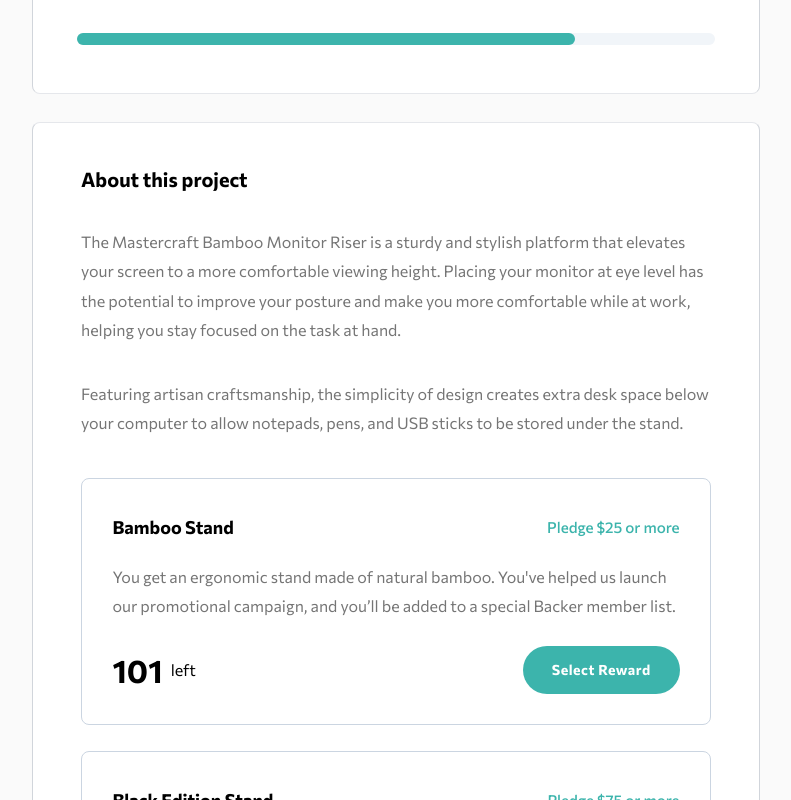
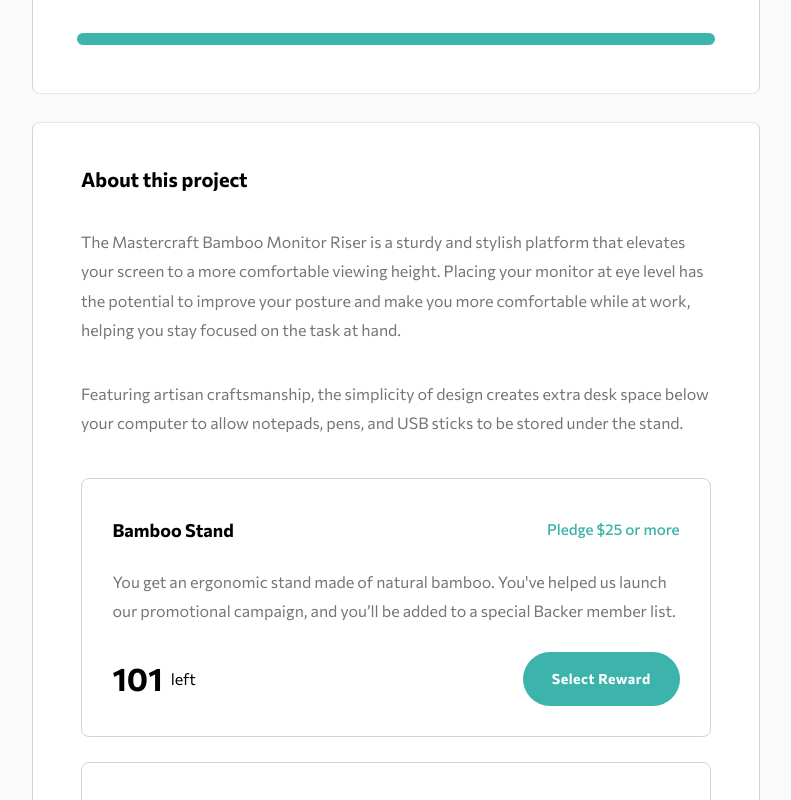
Before and after one commit to adityaphasu/crowdfunding-product-page, a React (Vite) app: page / in a window 1280 px wide. Shown: the part 720-1520 px from the top of the page, without its empty margins (244-1035 px from the left). Built offline with nearby package versions, Linux system fonts and the light colour scheme.

Commit message:
add animated components and implement them

```diff
--- a/src/components/About.jsx
+++ b/src/components/About.jsx
@@ -1,9 +1,13 @@
 import pledges from "../data/pledges.json";
 import TriggerModalButton from "../components/Buttons/TriggerModalButton";
+import AnimatedComponent from "./AnimatedComponents/AnimatedComponent";
+import { fadeIn, fadeinY } from "../utils/animatedVariants";
 export default function About({ toggleModal }) {
   return (
-    <section className="section my-7 px-6 pb-4 pt-[2.1rem] text-left lg:px-12 lg:pb-6 lg:pt-[2.6rem]">
-      <div className="leading-6 lg:leading-[1.85rem]">
+    <AnimatedComponent
+      animateInView={true}
+      variants={fadeIn}
+      className="section my-7 px-6 pb-4 pt-[2.1rem] text-left leading-6 lg:px-12 lg:pb-6 lg:pt-[2.6rem] lg:leading-[1.85rem]">
       <h2 className="text-[1.15rem] lg:text-xl">About this project</h2>
       <p className="py-6 lg:py-[2.1rem]">
         The Mastercraft Bamboo Monitor Riser is a sturdy and stylish platform that elevates your screen to a
@@ -11,14 +15,14 @@
         posture and make you more comfortable while at work, helping you stay focused on the task at hand.
       </p>
       <p>
-          Featuring artisan craftsmanship, the simplicity of design creates extra desk space below your
-          computer to allow notepads, pens, and USB sticks to be stored under the stand.
+        Featuring artisan craftsmanship, the simplicity of design creates extra desk space below your computer
+        to allow notepads, pens, and USB sticks to be stored under the stand.
       </p>
-      </div>
+
       <div className="pt-9 lg:pt-10">
         {pledges.map((pledge, index) => (
+          <AnimatedComponent tag="div" key={pledge.id} animateInView={true} variants={fadeinY(0.8)}>
             <div
-            key={pledge.id}
               className={`mb-[1.6rem] rounded-lg border border-slate-300 px-[1.4rem] pb-1 pt-5 lg:px-[1.9rem] lg:pb-6 lg:pt-8
               ${index === 2 ? "opacity-50" : ""}`}>
               <div className="md:flex md:items-center md:justify-between">
@@ -38,7 +42,7 @@
                     <TriggerModalButton
                       text="Select Reward"
                       toggleModal={toggleModal}
-                    className="bg-moderate-cyan px-[1.8rem] py-3.5 transition hover:bg-dark-cyan lg:py-3"
+                      className="bg-moderate-cyan px-[1.8rem] py-3.5 hover:bg-dark-cyan lg:py-3"
                     />
                   ) : (
                     <TriggerModalButton
@@ -51,8 +55,9 @@
                 </div>
               </div>
             </div>
+          </AnimatedComponent>
         ))}
       </div>
-    </section>
+    </AnimatedComponent>
   );
 }
--- /dev/null
+++ b/src/components/AnimatedComponents/AnimatedComponent.jsx
@@ -0,0 +1,19 @@
+import { motion, useReducedMotion } from "framer-motion";
+
+export default function AnimatedComponent({ tag = "section", variants, animateInView, ...props }) {
+  const MotionTag = motion[tag];
+  const prefersReducedMotion = useReducedMotion();
+
+  const shouldAnimate = true ? "" : variants;
+  const inView = animateInView ? "whileInView" : "animate";
+
+  return (
+    <MotionTag
+      initial="initial"
+      {...{ [inView]: "animate" }}
+      exit="exit"
+      variants={shouldAnimate}
+      viewport={{ once: true, threshold: 0.8 }}
+      {...props}></MotionTag>
+  );
+}
--- /dev/null
+++ b/src/components/AnimatedComponents/AnimatedLayout.jsx
@@ -0,0 +1,8 @@
+import { motion, useReducedMotion } from "framer-motion";
+
+export default function AnimatedLayout({ tag = "div", ...props }) {
+  const MotionTag = motion[tag];
+  const prefersReducedMotion = useReducedMotion();
+
+  return <MotionTag layout={prefersReducedMotion ? false : true} {...props}></MotionTag>;
+}
--- a/src/components/Buttons/TriggerModalButton.jsx
+++ b/src/components/Buttons/TriggerModalButton.jsx
@@ -1,12 +1,16 @@
+import { motion } from "framer-motion";
+import { buttonVariants } from "../../utils/animatedVariants";
+
 export default function TriggerModalButton({ text, className, disabled, toggleModal }) {
   return (
-    <>
-      <button
-        onClick={toggleModal}
-        disabled={disabled}
-        className={`${className} rounded-full text-[0.88rem] font-bold tracking-[0.04em] text-white`}>
-        {text}
-      </button>
-    </>
+    <motion.button
+      whileTap="tap"
+      whileHover="hover"
+      variants={buttonVariants}
+      onClick={toggleModal}
+      disabled={disabled}
+      className={`${className} rounded-full text-[0.88rem] font-bold tracking-[0.04em] text-white`}>
+      {text}
+    </motion.button>
   );
 }
--- a/src/components/Header.jsx
+++ b/src/components/Header.jsx
@@ -2,6 +2,8 @@
 import Logo from "../assets/logo.svg";
 import Ham from "../assets/icons/icon-hamburger.svg";
 import Close from "../assets/icons/icon-close-menu.svg";
+import AnimatedComponent from "./AnimatedComponents/AnimatedComponent";
+import { fadeinY } from "../utils/animatedVariants";
 
 export default function Header() {
   const [isMenuOpen, setIsMenuOpen] = useState(false);
@@ -14,7 +16,11 @@
 
   return (
     <header className="h-[19rem] bg-hero-mobile bg-cover bg-no-repeat lg:h-[25rem] lg:bg-hero-desktop lg:bg-contain">
-      <nav className="relative flex justify-between bg-gradient-to-b from-blackish-0 to-transparent px-6 py-8 md:px-20 lg:items-center lg:py-11 lg:pl-[10.3rem] lg:pr-[9.5rem]">
+      <AnimatedComponent
+        tag="nav"
+        animateInView={true}
+        variants={fadeinY(0)}
+        className="relative flex justify-between bg-gradient-to-b from-blackish-0 to-transparent px-6 py-8 md:px-20 lg:items-center lg:py-11 lg:pl-[10.3rem] lg:pr-[9.5rem]">
         <a href="#" aria-label="crowdfund" className="z-10">
           <img src={Logo} alt="crowdfund" width="128" height="20" />
         </a>
@@ -41,7 +47,7 @@
             </li>
           ))}
         </ul>
-      </nav>
+      </AnimatedComponent>
     </header>
   );
 }
--- a/src/components/Inputs/PledgeInput.jsx
+++ b/src/components/Inputs/PledgeInput.jsx
@@ -1,8 +1,14 @@
+import { inputVariants } from "../../utils/animatedVariants";
+import AnimatedComponent from "../AnimatedComponents/AnimatedComponent";
 import ContinueButton from "../Buttons/ContinueButton";
 
 export default function PledgeInput({ amount, setPledgeAmount, errorText, setErrorText, handleContinue }) {
   return (
-    <div className="flex flex-col justify-center border-t-2 border-gray-300 pb-2 pt-5 text-center md:flex-row md:items-center md:justify-between md:px-5 md:pb-1 md:pt-2">
+    <AnimatedComponent
+      tag="div"
+      variants={inputVariants}
+      layoutId="input"
+      className="flex flex-col justify-center border-t-2 border-gray-300 pb-2 pt-5 text-center md:flex-row md:items-center md:justify-between md:px-5 md:pb-1 md:pt-2">
       <p>Enter your pledge</p>
       <div className="relative">
         <div className="relative flex items-center justify-center gap-5 py-4">
@@ -27,6 +33,6 @@
         </div>
         {errorText && <p className="absolute bottom-0 left-2 text-xs text-red-600 md:left-2">{errorText}</p>}
       </div>
-    </div>
+    </AnimatedComponent>
   );
 }
--- a/src/components/Modals/ThankYouModal.jsx
+++ b/src/components/Modals/ThankYouModal.jsx
@@ -1,9 +1,14 @@
 import Check from "../../assets/icons/icon-check.svg";
+import { checkVariants, fadeinY, modalVariants2 } from "../../utils/animatedVariants";
+import AnimatedComponent from "../AnimatedComponents/AnimatedComponent";
 
 export default function ThankYouModal({ closeModal }) {
   return (
-    <section className="modal left-0 right-0 top-[9.5rem] pb-5 pt-[1.92rem] text-center md:max-w-[33.5rem] md:pb-10 md:pt-11">
-      <img src={Check} alt="" className="mx-auto w-24" />
+    <AnimatedComponent
+      variants={modalVariants2}
+      className="modal left-0 right-0 top-[9.5rem] pb-5 pt-[1.92rem] text-center md:max-w-[33.5rem] md:pb-10 md:pt-11">
+      <AnimatedComponent tag="img" variants={checkVariants} src={Check} alt="" className="mx-auto w-24" />
+      <AnimatedComponent variants={fadeinY(1.8)} initial="initial" animate="animate">
         <div>
           <h2 className="py-5 text-lg md:pt-10 md:text-2xl">Thanks for your support!</h2>
           <p className="pb-5 pt-0.5 md:pt-0 md:leading-7">
@@ -11,9 +16,10 @@
             will get an email once our campaign is completed.
           </p>
         </div>
-      <button className="btn my-3 px-9 py-3" onClick={closeModal}>
+        <button className="btn my-3 px-9 py-3 font-medium" onClick={closeModal}>
           Got it!
         </button>
-    </section>
+      </AnimatedComponent>
+    </AnimatedComponent>
   );
 }
--- a/src/components/Progress.jsx
+++ b/src/components/Progress.jsx
@@ -1,6 +1,12 @@
+import AnimatedComponent from "./AnimatedComponents/AnimatedComponent";
+import { fadeIn, progressBarVariants } from "../utils/animatedVariants";
+
 export default function Progress({ backers, money }) {
   return (
-    <section className="section my-7 px-6 pb-9 md:px-11 md:pb-11 md:pt-6">
+    <AnimatedComponent
+      variants={fadeIn}
+      animateInView={true}
+      className="section my-7 px-6 pb-9 md:px-11 md:pb-11 md:pt-6">
       <h2 className="sr-only">Progress</h2>
       <div className=" flex flex-col  pb-[1.6rem] pt-7 md:flex-row md:gap-11">
         <div className="wrapper">
@@ -27,8 +33,12 @@
         </p>
       </div>
       <div className="my-1 h-3 rounded-full bg-slate-100 lg:mt-2">
-        <div className="h-3 w-[78%] rounded-full bg-moderate-cyan"></div>
+        <AnimatedComponent
+          tag="div"
+          animateInView={true}
+          variants={progressBarVariants}
+          className="h-3 rounded-full bg-moderate-cyan"></AnimatedComponent>
       </div>
-    </section>
+    </AnimatedComponent>
   );
 }
--- a/src/pages/Home.jsx
+++ b/src/pages/Home.jsx
@@ -1,4 +1,5 @@
 import { useState } from "react";
+import { AnimatePresence } from "framer-motion";
 import About from "../components/About";
 import Header from "../components/Header";
 import Hero from "../components/Hero";
@@ -13,7 +14,7 @@
 
   // Modal States
   const [pledgeModal, setPledgeModal] = useState(false);
-  const [successModal, setSuccessModal] = useState(false);
+  const [thankYouModal, setThankYouModal] = useState(false);
 
   // Function for toggling the modals
   const toggleModal = (modal) => {
@@ -21,29 +22,36 @@
       setPledgeModal(!pledgeModal);
       window.scrollTo({ top: 75, behavior: "smooth" });
     } else if (modal === "success") {
-      setSuccessModal(!successModal);
-      window.scrollTo({ top: 350, behavior: "smooth" });
+      setThankYouModal(!thankYouModal);
+      window.scrollTo({ top: 300, behavior: "smooth" });
     }
   };
 
   return (
     <>
-      {(pledgeModal || successModal) && (
+      {/* Overlay when modal opens*/}
+      {(pledgeModal || thankYouModal) && (
         <div className="fixed left-0 top-0 z-20 h-full w-full bg-black opacity-50"></div>
       )}
       <Header />
       <main className="relative m-auto -my-[3.75rem] px-6 pb-9 text-center md:max-w-2xl lg:-my-44 lg:max-w-[48.5rem] lg:pb-24 xl:-my-[5.65rem]">
         <Hero toggleModal={() => toggleModal("pledge")} />
         <Progress backers={backers} money={money} />
+        {/* Pledge Modal */}
+        <AnimatePresence>
           {pledgeModal && (
             <PledgeModal
               closeModal={() => setPledgeModal(false)}
-            toggleSuccessModal={() => toggleModal("success")}
+              toggleThankYouModal={() => toggleModal("success")}
               setBackers={setBackers}
               setMoney={setMoney}
             />
           )}
-        {successModal && <ThankYouModal closeModal={() => setSuccessModal(false)} />}
+        </AnimatePresence>
+        {/* Thankyou Modal */}
+        <AnimatePresence mode="wait">
+          {thankYouModal && <ThankYouModal closeModal={() => setThankYouModal(false)} />}
+        </AnimatePresence>
         <About toggleModal={() => toggleModal("pledge")} />
       </main>
     </>
```
Also changed, not shown: src/components/Hero.jsx (+14 -9 lines), src/components/Modals/PledgeModal.jsx (+37 -15 lines). Lines whose indentation alone changed are shown as unchanged.
